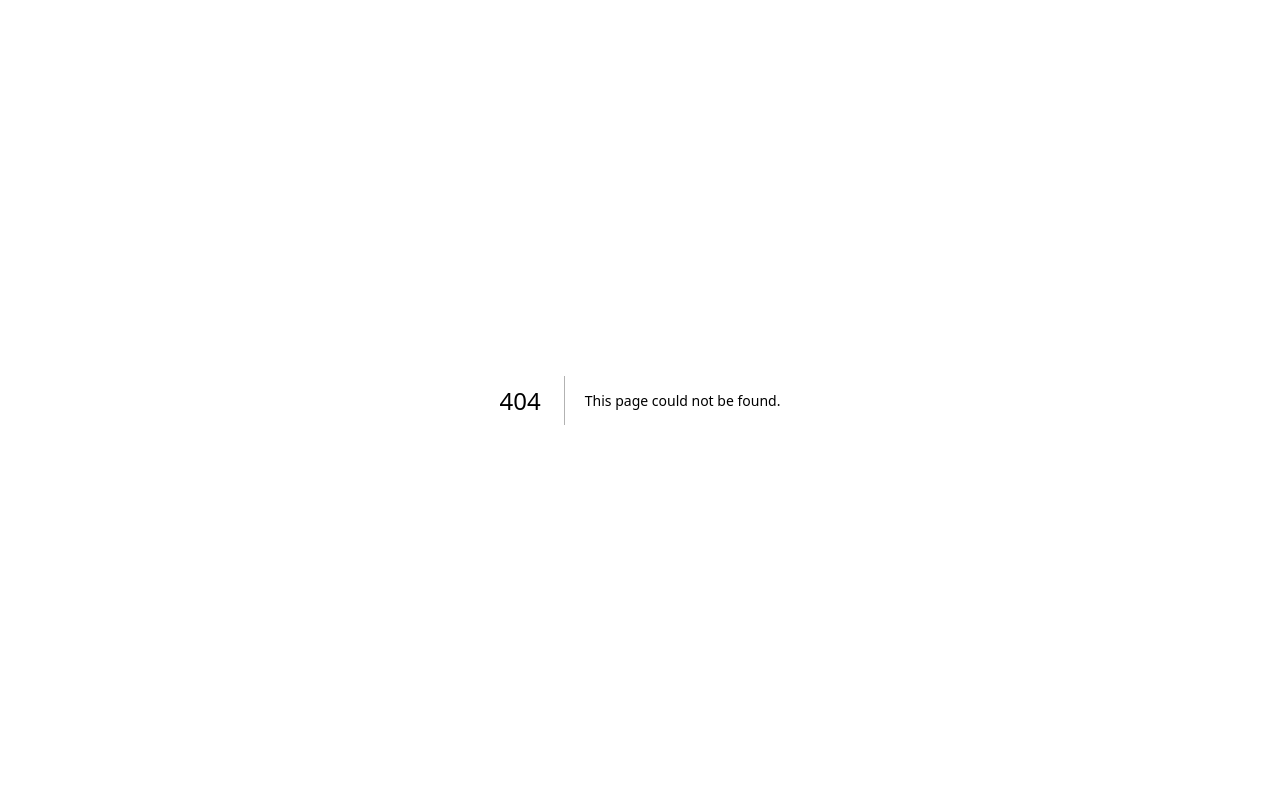
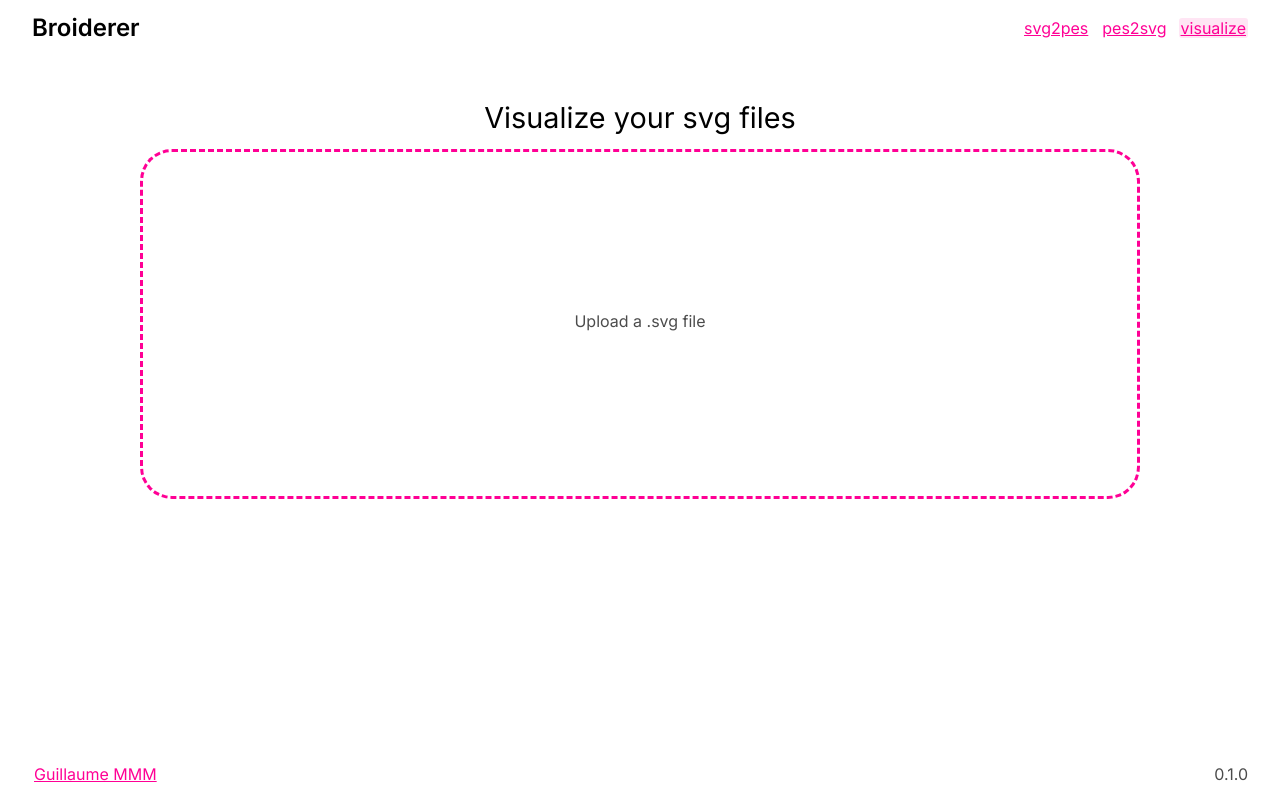
Before and after one commit to Broiderer/broiderer-app, a Next.js app: page /convert/visualize in a window 1280 px wide. Before the commit this address had no page. Built offline with nearby package versions, Linux system fonts and the light colour scheme.

Commit message:
[VISUALIZER] Create visualizer page and display innerHTML svg. closes #5

```diff
--- a/app/components/converter/form/form.tsx
+++ b/app/components/converter/form/form.tsx
@@ -5,7 +5,14 @@ import { ConvertOptions, ConvertOptionType } from '../model';
 import styles from './form.module.scss';
 import Options from './options/options';
 
-const Form = (props: {onFileInput: Function, from: "pes" | "svg", to: "pes" | "svg", convertOptions: ConvertOptions | null, onConvertOptionsChange: Function}) => {
+const Form = (props: {
+    onFileInput: Function,
+    from: "pes" | "svg",
+    to: "pes" | "svg",
+    convertOptions?: ConvertOptions | null,
+    onConvertOptionsChange?: Function,
+    placeholder?: string
+}) => {
 
     const onDrop = (acceptedFiles: File[]) => {
         props.onFileInput(acceptedFiles[0])
@@ -17,6 +24,9 @@ const Form = (props: {onFileInput: Function, from: "pes" | "svg", to: "pes" | "s
     });
 
     const optionChangeHandler = (value: string, type: ConvertOptionType) => {
+        if (!props.onConvertOptionsChange) {
+            return;
+        }
         props.onConvertOptionsChange(value, type)
     }
 
@@ -27,7 +37,7 @@ const Form = (props: {onFileInput: Function, from: "pes" | "svg", to: "pes" | "s
             </div>
         }
         <div className={styles['upload-target']} {...getRootProps()}>
-            <label>Drop a .{props.from} file here to be converted to .{props.to} (max 100kB)</label>
+            <label>{props.placeholder || `Drop a .${props.from} file here to be converted to .${props.to} (max 100kB)`}</label>
             <input type="file" {...getInputProps()}></input>
         </div>
     </form>
--- a/app/components/header/header.tsx
+++ b/app/components/header/header.tsx
@@ -17,6 +17,7 @@ export default function Header() {
                 <ul>
                     <Link href="/convert/svg2pes" className={"bro-link " + (pathName == "/convert/svg2pes" ? "active" : "")}>svg2pes</Link>
                     <Link href="/convert/pes2svg" className={"bro-link " + (pathName == "/convert/pes2svg" ? "active" : "")}>pes2svg</Link>
+                    <Link href="/convert/visualize" className={"bro-link " + (pathName == "/convert/visualize" ? "active" : "")}>visualize</Link>
                 </ul>
             </nav>
         </div>
--- /dev/null
+++ b/app/components/svg-upload-zone/svg-upload-zone.module.scss
@@ -0,0 +1,11 @@
+.svgUploadZone {
+    display: flex;
+    flex-direction: column;
+    align-items: center;
+    flex: 1;
+
+    .form {
+        flex: 1;
+        width: 100%;
+    }
+}
--- /dev/null
+++ b/app/components/svg-upload-zone/svg-upload-zone.tsx
@@ -0,0 +1,25 @@
+'use client';
+
+import { useState } from 'react';
+import Form from '../converter/form/form';
+import styles from './svg-upload-zone.module.scss';
+
+export default function SvgUploadZone() {
+    const [fileToUpload, setFileToUpload]: [File | null, Function] = useState(null);
+
+    const fileInputHandler = async (file: File) => {
+        var doc = new DOMParser();
+        const targetDiv = document.getElementById('visualizer');
+        if (!targetDiv) {
+            return;
+        }
+        targetDiv.innerHTML = await file.text();
+        setFileToUpload(file);
+    }
+
+    return <div className={styles.svgUploadZone}>
+        <div className={styles.form}>
+            <Form onFileInput={fileInputHandler} from="svg" to="svg" placeholder="Upload a .svg file"></Form>
+        </div>
+    </div>
+}
--- /dev/null
+++ b/app/convert/visualize/page.tsx
@@ -0,0 +1,23 @@
+import Converter from "@/app/components/converter/converter";
+import Footer from "@/app/components/footer/footer";
+import Header from "@/app/components/header/header";
+import SvgUploadZone from "@/app/components/svg-upload-zone/svg-upload-zone";
+import styles from './styles.module.scss';
+
+export default function Visualize() {
+    return (
+        <main className={styles.visualize}>
+            <Header></Header>
+            <div className={styles.content}>
+                <h1 className="bro-title">Visualize your svg files</h1>
+                <div className={styles['svg-upload-zone']}>
+                    <SvgUploadZone></SvgUploadZone>
+                </div>
+                <div className={styles['visualizer-container']}>
+                    <div id="visualizer"></div>
+                </div>
+            </div>
+            <Footer></Footer>
+        </main>
+    )
+  }
--- /dev/null
+++ b/app/convert/visualize/styles.module.scss
@@ -0,0 +1,22 @@
+.visualize {
+    min-height: 100vh;
+    display: flex;
+    flex-direction: column;
+
+    .content {
+        flex: 1;
+        margin: 3rem auto;
+        width: 1000px;
+        max-width: 80%;
+        display: flex;
+        flex-direction: column;
+
+        & > h1 {
+            text-align: center;
+        }
+
+        .svg-upload-zone, .visualizer-container {
+            margin: 1rem 0;
+        }
+    }
+}
```
